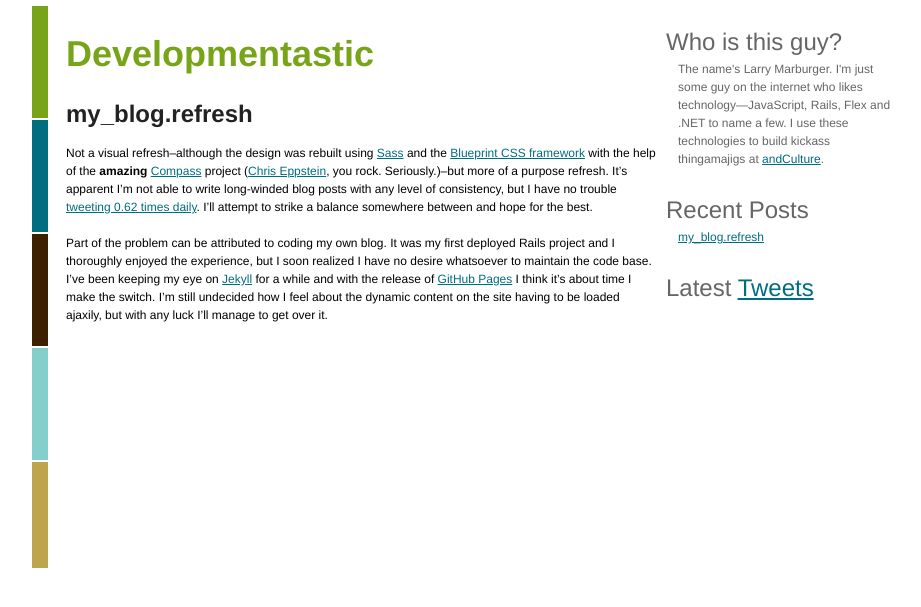
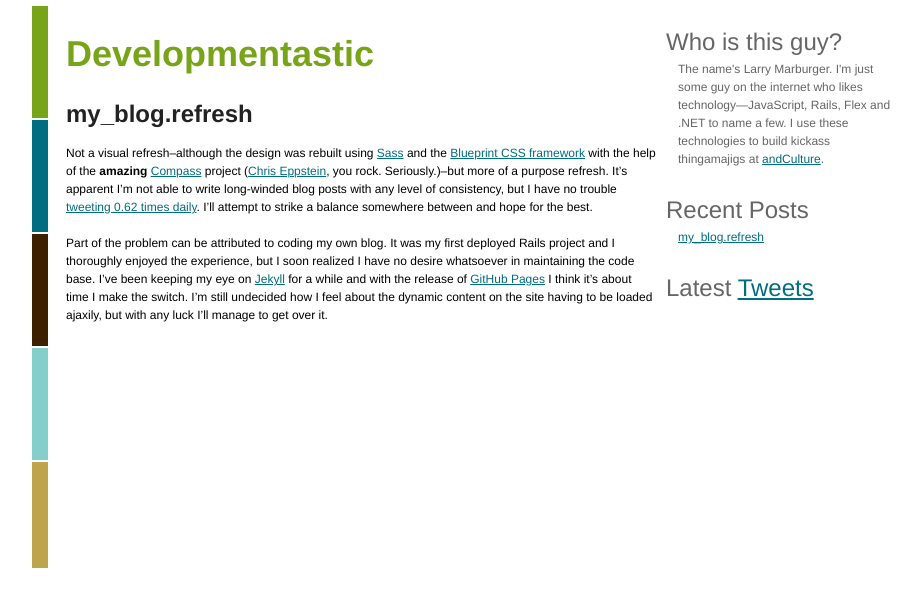
Before and after one commit to lmarburger/lmarburger.github.com, a Jekyll site: the page built from _posts/2009-6-28-my-blog-refresh.md, in a window 1280 px wide. Shown: the top 607 px of the page, without its empty margins (179-1100 px from the left). Built offline with Jekyll 4.4.1, drawn with Linux system fonts in a browser that asks for light colours.

Commit message:
Minor grammar change.

```diff
--- a/_posts/2009-6-28-my-blog-refresh.md
+++ b/_posts/2009-6-28-my-blog-refresh.md
@@ -4,7 +4,7 @@ title: my_blog.refresh
 ---
 Not a visual refresh--although the design was rebuilt using [Sass][sass] and the [Blueprint CSS framework][blueprint] with the help of the **amazing** [Compass][compass] project ([Chris Eppstein][chriseppstein], you rock. Seriously.)--but more of a purpose refresh. It's apparent I'm not able to write long-winded blog posts with any level of consistency, but I have no trouble [tweeting 0.62 times daily][followcost]. I'll attempt to strike a balance somewhere between and hope for the best.
 
-Part of the problem can be attributed to coding my own blog. It was my first deployed Rails project and I thoroughly enjoyed the experience, but I soon realized I have no desire whatsoever to maintain the code base. I've been keeping my eye on [Jekyll][jekyll] for a while and with the release of [GitHub Pages][githubpages] I think it's about time I make the switch. I'm still undecided how I feel about the dynamic content on the site having to be loaded ajaxily, but with any luck I'll manage to get over it.
+Part of the problem can be attributed to coding my own blog. It was my first deployed Rails project and I thoroughly enjoyed the experience, but I soon realized I have no desire whatsoever in maintaining the code base. I've been keeping my eye on [Jekyll][jekyll] for a while and with the release of [GitHub Pages][githubpages] I think it's about time I make the switch. I'm still undecided how I feel about the dynamic content on the site having to be loaded ajaxily, but with any luck I'll manage to get over it.
 
 
 [sass]: http://haml.hamptoncatlin.com/docs/rdoc/classes/Sass.html
```
